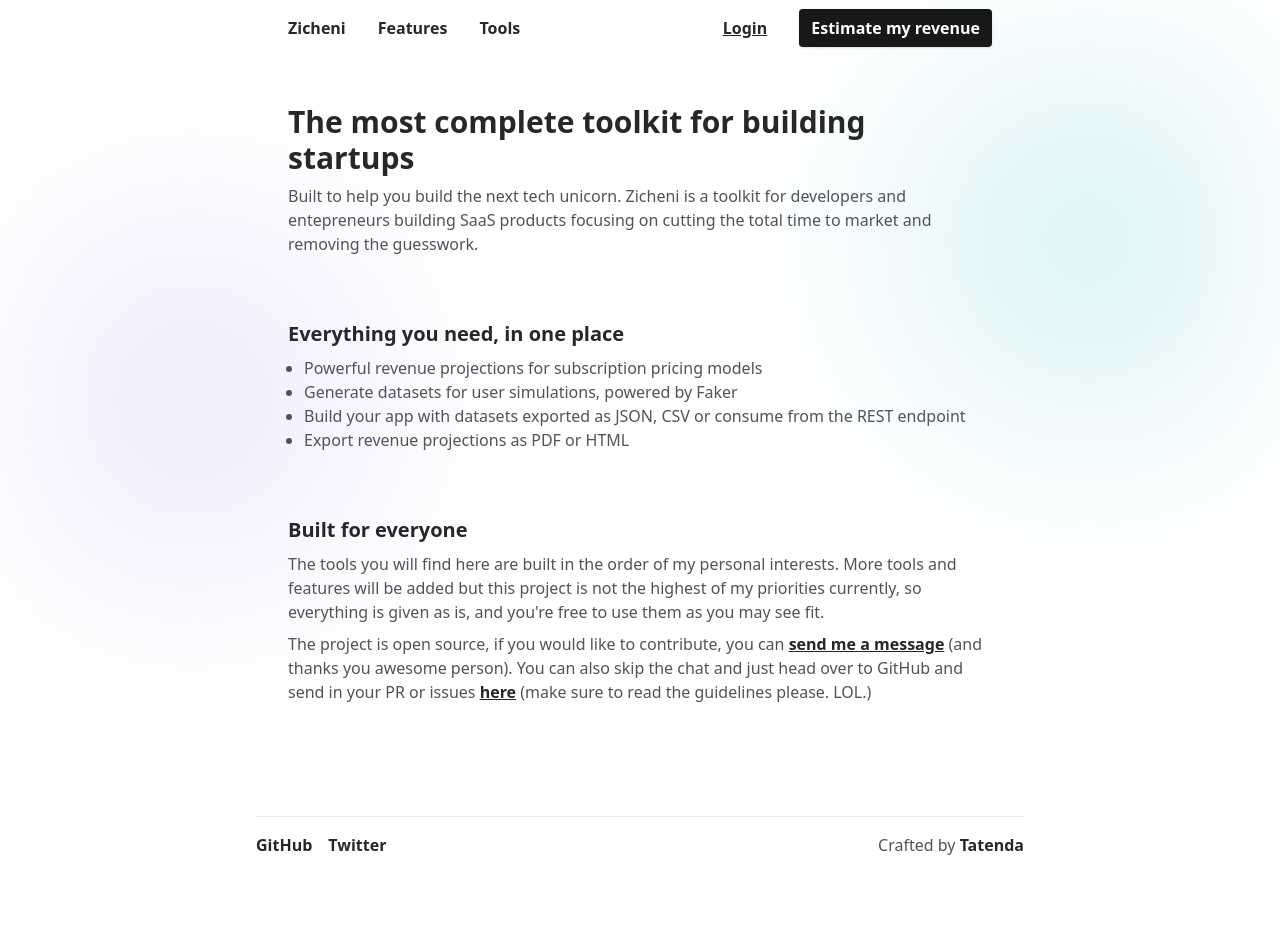
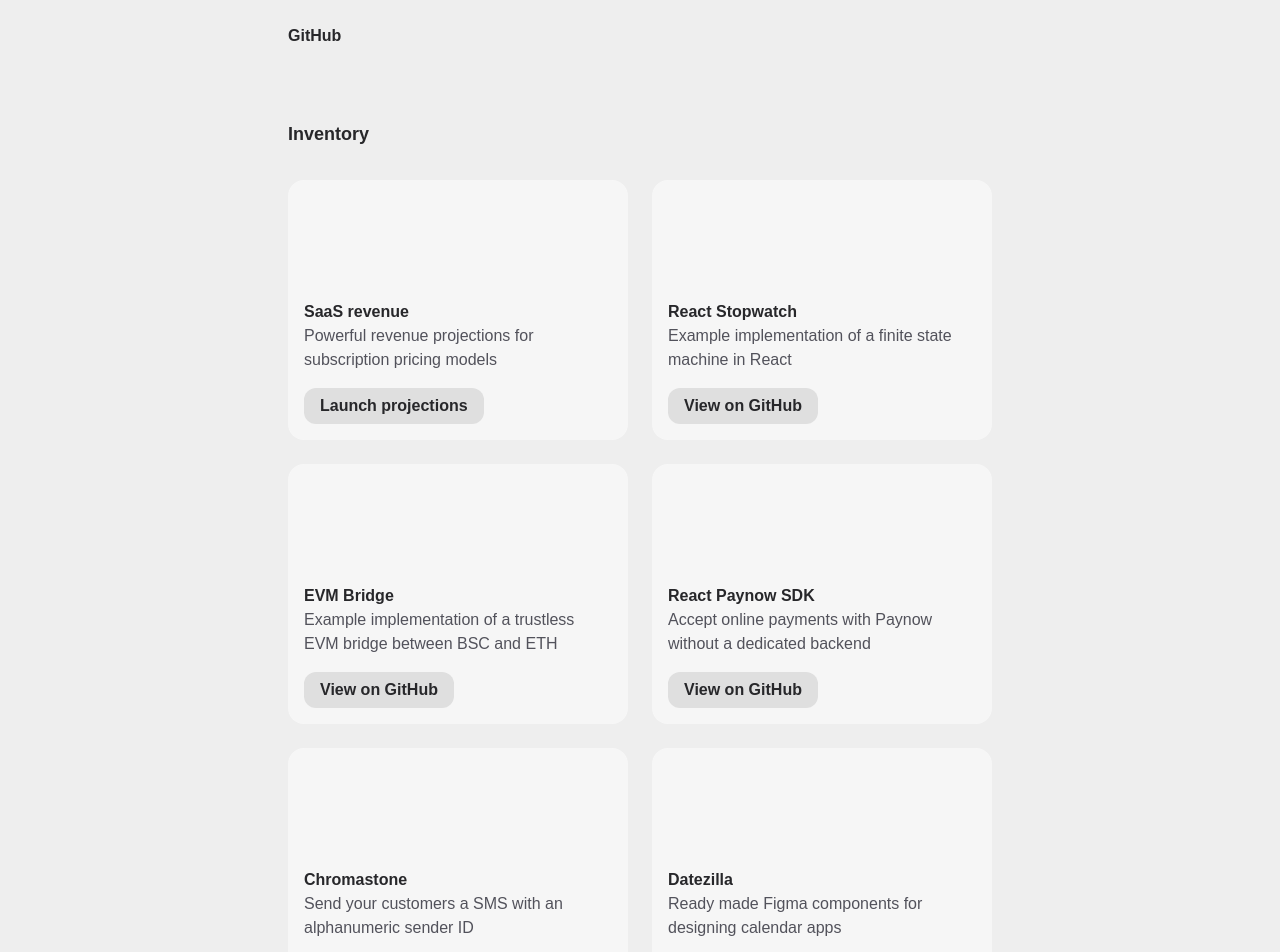
Before and after one commit to tate2301/telescope, a Next.js app: page / in a window 1280 px wide. Shown: the top 952 px of the page. Before the commit the page ends 873 px from the top, so only its background shows below. Built offline with nearby package versions, Linux system fonts and the light colour scheme.

Commit message:
feat: add new layout

```diff
--- a/components/footer/index.tsx
+++ b/components/footer/index.tsx
@@ -2,26 +2,26 @@
 
 const Footer = () => (
   <footer className="px-2 mt-16">
-    <div className="container flex justify-between max-w-screen-md py-4 mx-auto border-t">
-      <ul className="flex gap-4">
-        <li>
-          <Link href={'https://github.com/tate2301/zichenidotio'}>
-            <a className="font-semibold">GitHub</a>
-          </Link>
-        </li>
-        <li>
-          <Link href={'https://twitter.com/zichenidotio'}>
-            <a className="font-semibold">Twitter</a>
-          </Link>
-        </li>
-      </ul>
-      <p>
+    <div className="container flex max-w-screen-md gap-8 py-4 mx-auto">
+      <p
+        style={{
+          boxShadow: '0 2px 12px -8px rgba(0,0,0,0.16)',
+        }}
+        className="px-4 py-2 mx-auto text-sm border rounded-full shadow text-zinc-600 border-zinc-400/20 bg-white/30"
+      >
         Crafted by{' '}
-        <Link href={'https://kamfeskaya.com'}>
+        <Link href={'https://atipamara.xyz'}>
           <a className="font-semibold" target={'_blank'} rel={'noopener'}>
-            Tatenda
+            Atipamara
           </a>
-        </Link>
+        </Link>{' '}
+        the{' '}
+        <Link href={'https://hrurdza.tech'}>
+          <a className="font-semibold" target={'_blank'} rel={'noopener'}>
+            Hurudza
+          </a>
+        </Link>{' '}
+        team
       </p>
     </div>
   </footer>
--- a/components/navbar/index.tsx
+++ b/components/navbar/index.tsx
@@ -7,38 +7,10 @@
   const toggleMenuVisibility = () => setIsMenuShowing(!isMenuShowing);
   return (
     <>
-      <nav className="container relative justify-between hidden w-full max-w-screen-md py-4 mx-auto md:flex md:flex-row md:px-8">
-        <ul className="flex items-baseline gap-8">
-          <li>
-            <Link href={'/'}>
-              <a className="sf">Zicheni</a>
-            </Link>
-          </li>
-          <li>
-            <Link href={'/features'}>
-              <a>Features</a>
-            </Link>
-          </li>
-          <li>
-            <Link href={'/tools'}>
-              <a>Tools</a>
-            </Link>
-          </li>
-        </ul>
-        <ul className="flex items-center gap-8">
-          <li>
-            <Link href={'/auth'}>
-              <a className="font-semibold underline">Login</a>
-            </Link>
-          </li>
-          <li>
-            <Link href={'/preview/telescope'}>
-              <a className="px-3 py-2 text-white rounded shadow bg-zinc-900">
-                Estimate my revenue
-              </a>
-            </Link>
-          </li>
-        </ul>
+      <nav className="container relative justify-between hidden w-full max-w-screen-md py-6 mx-auto md:flex md:flex-row md:px-8">
+        <Link href={'https://github.com/tate2301/zichenidotio'}>
+          <a className="font-semibold">GitHub</a>
+        </Link>
       </nav>
 
       <nav className="relative z-20 w-screen py-4 md:hidden group">
--- a/pages/_app.tsx
+++ b/pages/_app.tsx
@@ -4,22 +4,10 @@
 
 function App({ Component, pageProps }: AppProps) {
   return (
-    <div className="relative min-h-screen bg-white dark:text-gray-50 dark:bg-slate-900">
+    <div className="relative min-h-screen dark:text-gray-50">
       <Component {...pageProps} />
     </div>
   );
 }
 
-// Only uncomment this method if you have blocking data requirements for
-// every single page in your application. This disables the ability to
-// perform automatic static optimization, causing every page in your app to
-// be server-side rendered.
-//
-// App.getInitialProps = async (appContext: AppContext) => {
-//   // calls page's `getInitialProps` and fills `appProps.pageProps`
-//   const appProps = await App.getInitialProps(appContext);
-
-//   return { ...appProps }
-// }
-
 export default App;
--- a/pages/index.tsx
+++ b/pages/index.tsx
@@ -1,50 +1,59 @@
 import Footer from 'components/footer';
 import { PublicNavbar } from 'components/navbar';
 import SEO from 'components/seo';
-import GradientPageBackground from 'components/utils/GradientPageBackground';
 import Link from 'next/link';
 
 export default function Main() {
   return (
     <>
-      <GradientPageBackground className="main-bg" />
       <PublicNavbar />
       <div className="container relative flex flex-col max-w-screen-md px-4 py-0 mx-auto antialiased font-normal md:px-8">
         <SEO pageTitle={'Startup building in a box'} />
         <main className="flex flex-col w-full gap-16 py-8 md:py-12">
           <div className="flex flex-col w-full gap-2">
-            <h1 className="text-3xl font-semibold">
-              The most complete toolkit for building startups
-            </h1>
-            <p>
-              Built to help you build the next tech unicorn. Zicheni is a
-              toolkit for developers and entepreneurs building SaaS products
-              focusing on cutting the total time to market and removing the
-              guesswork.
-            </p>
+            <h2 className="mb-6 text-lg font-semibold">Inventory</h2>
+            <div className="grid grid-cols-2 gap-6">
+              <ArsenalCard
+                description="Powerful revenue projections for subscription pricing models"
+                title="SaaS revenue"
+                link="/preview/telescope"
+                actionText="Launch projections"
+              />
+              <ArsenalCard
+                description="Example implementation of a finite state machine in React"
+                title="React Stopwatch"
+                link="https://github.com/tate2301/react-stopwatch"
+                actionText="View on GitHub"
+              />
+              <ArsenalCard
+                description="Example implementation of a trustless EVM bridge between BSC and ETH"
+                title="EVM Bridge"
+                link="https://github.com/tate2301/react-paynow"
+                actionText="View on GitHub"
+              />
+              <ArsenalCard
+                description="Accept online payments with Paynow without a dedicated backend"
+                title="React Paynow SDK"
+                link="https://github.com/tate2301/react-paynow"
+                actionText="View on GitHub"
+              />
+              <ArsenalCard
+                description="Send your customers a SMS with an alphanumeric sender ID"
+                title="Chromastone"
+                link="https://github.com/tate2301/react-paynow"
+                actionText="View on GitHub"
+              />
+              <ArsenalCard
+                description="Ready made Figma components for designing calendar apps"
+                title="Datezilla"
+                link="https://github.com/tate2301/react-paynow"
+                actionText="View on Figma"
+                comingSoon={true}
+              />
+            </div>
           </div>
           <div className="flex flex-col w-full gap-2">
-            <h2 className="text-xl font-semibold">
-              Everything you need, in one place
-            </h2>
-            <p className="px-4">
-              <ul className="list-disc">
-                <li>
-                  Powerful revenue projections for subscription pricing models
-                </li>
-                <li>
-                  Generate datasets for user simulations, powered by Faker
-                </li>
-                <li>
-                  Build your app with datasets exported as JSON, CSV or consume
-                  from the REST endpoint
-                </li>
-                <li>Export revenue projections as PDF or HTML</li>
-              </ul>
-            </p>
-          </div>
-          <div className="flex flex-col w-full gap-2">
-            <h2 className="text-xl font-semibold">Built for everyone</h2>
+            <h2 className="font-semibold">Built for everyone</h2>
             <p>
               The tools you will find here are built in the order of my personal
               interests. More tools and features will be added but this project
@@ -71,3 +80,37 @@
     </>
   );
 }
+
+function ArsenalCard({
+  title,
+  description,
+  link,
+  actionText,
+  comingSoon,
+}: {
+  title: string;
+  description: string;
+  link: string;
+  actionText: string;
+  comingSoon?: boolean;
+}) {
+  return (
+    <div className="col-span-1 p-4 rounded-2xl bg-white/50">
+      <div className="h-[80px] mb-6"></div>
+      <h3 className="font-semibold">{title}</h3>
+      <p className="mb-4">{description}</p>
+      {!comingSoon && (
+        <Link href={link}>
+          <a className="bg-zinc-900/10 px-4 h-[36px] rounded-xl flex items-center w-fit">
+            {actionText}
+          </a>
+        </Link>
+      )}
+      {comingSoon && (
+        <p className="bg-zinc-900/5 px-4 h-[36px] rounded-xl flex items-center w-fit font-semibold text-zinc-400">
+          Coming soon
+        </p>
+      )}
+    </div>
+  );
+}
--- a/styles/globals.css
+++ b/styles/globals.css
@@ -2,11 +2,11 @@
 @tailwind components;
 @tailwind utilities;
 
-*,
 body {
-  font-family: system-ui, -apple-system, BlinkMacSystemFont, 'Segoe UI', Roboto,
-    Oxygen, Ubuntu, Cantarell, 'Open Sans', 'Helvetica Neue', sans-serif;
+  font-family: Geist, sans-serif;
   font-weight: 400;
+  background-color: #eeeeee;
+  font-size: 14 px;
   @apply font-normal text-zinc-600;
 }
 
@@ -18,10 +18,6 @@
 label,
 .sf,
 button {
-  font-family: 'SF Pro Rounded', system-ui, -apple-system, BlinkMacSystemFont,
-    'Segoe UI', Roboto, Oxygen, Ubuntu, Cantarell, 'Open Sans', 'Helvetica Neue',
-    sans-serif;
-
   @apply font-semibold select-text text-zinc-800;
 }
 
```
